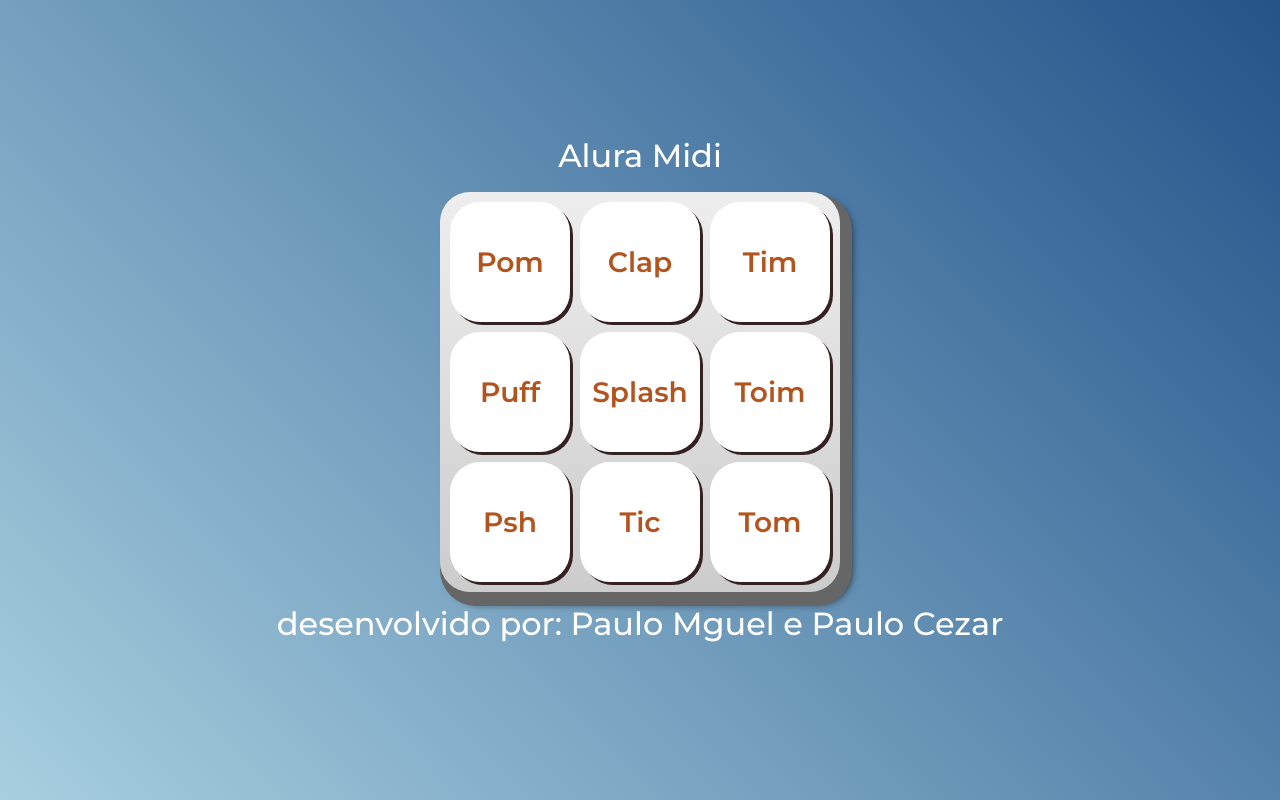
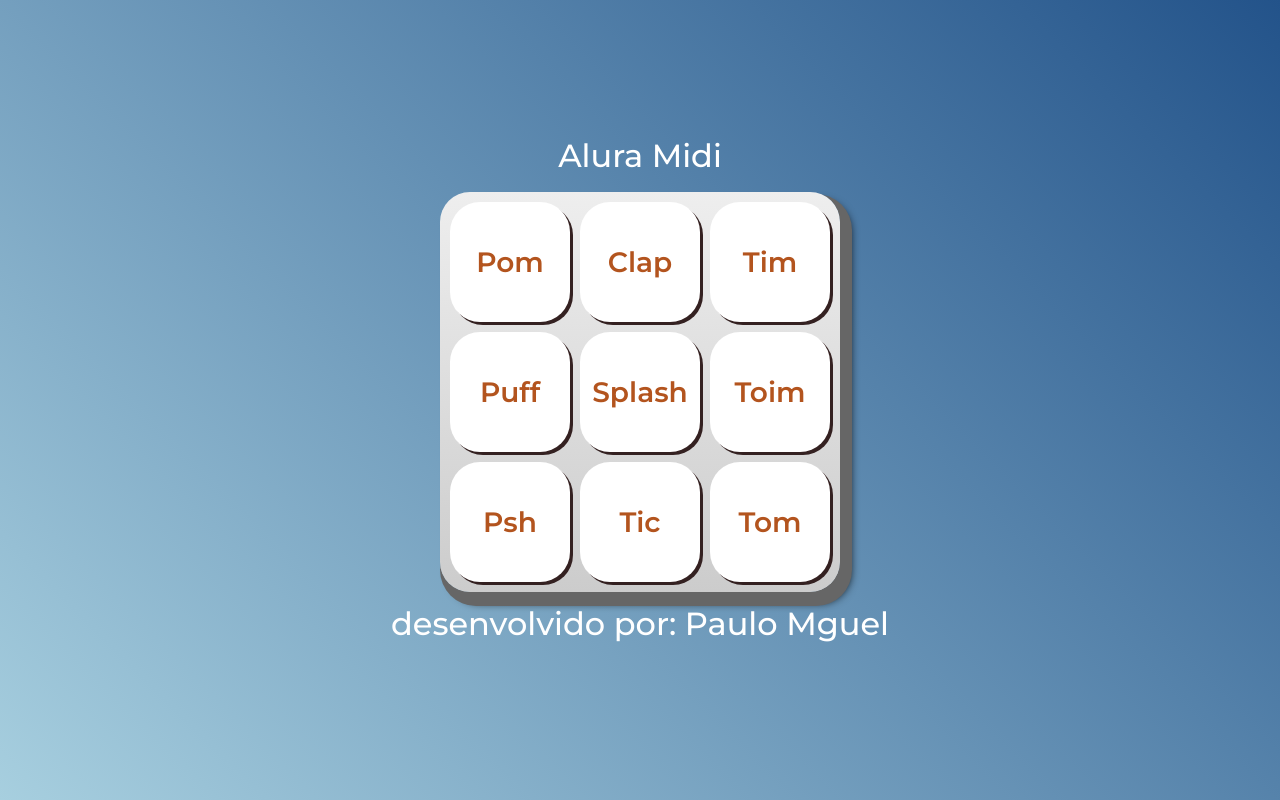
Before and after one commit to pauloomiguel/midi, a plain HTML site: page index.html in a window 1280 px wide. Drawn offline with Linux system fonts and the light colour scheme.

Commit message:
chiiiiiiiiiiiiiiiiiiiiii

```diff
--- a/index.html
+++ b/index.html
@@ -48,6 +48,6 @@
     <audio src="sounds/keyc.wav" id="som_tecla_tom"></audio>
     <script src="main.js"></script>
     <br>
-    <h1 id="titulo">desenvolvido por: Paulo Mguel e Paulo Cezar</h1>
+    <h1 id="titulo">desenvolvido por: Paulo Mguel</h1>
 </body>
 </html>
```
